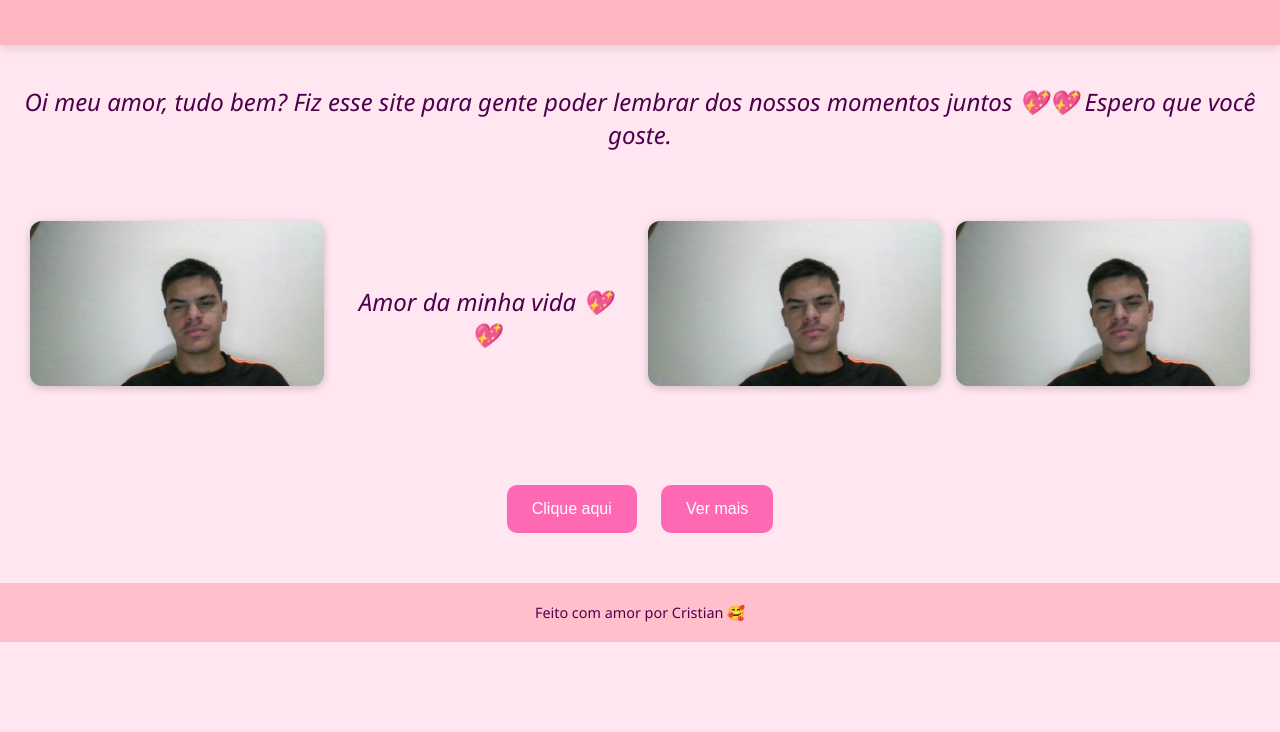
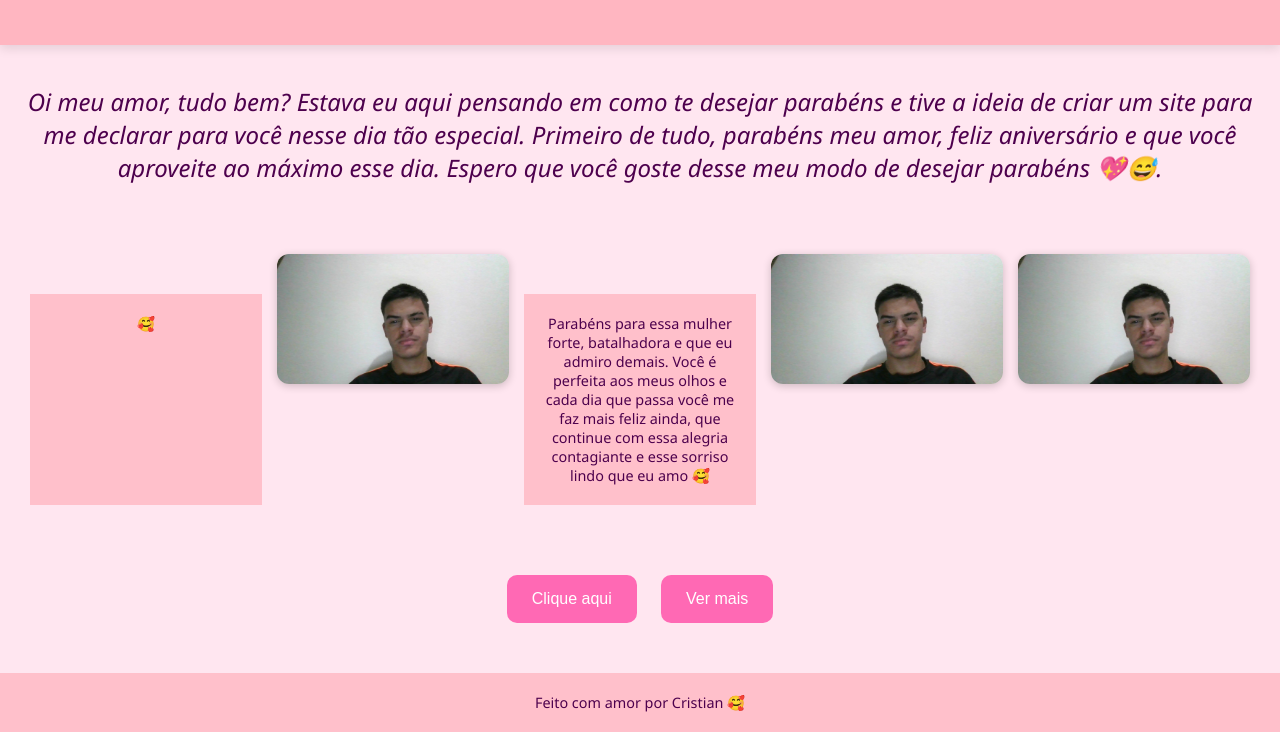
Before and after one commit to Cristianbarbara/declaracao_sthefhany, a plain HTML site: page index.html in a window 1280 px wide. Shown: the part 144-876 px from the top of the page. Before the commit the page ends 800 px from the top, so only its background shows below. Drawn offline with Linux system fonts and the light colour scheme.

Commit message:
Add files via upload

```diff
--- a/index.html
+++ b/index.html
@@ -82,15 +82,18 @@
   </header>
 
   <section class="frase-especial">
-    <p><em>Oi meu amor, tudo bem? Fiz esse site para gente poder lembrar dos nossos momentos juntos 💖💖 Espero que você goste. </em></p>
+    <p><em>Oi meu amor, tudo bem? Estava eu aqui pensando em como te desejar parabéns e tive a ideia de criar um site para me declarar para você nesse dia tão especial. Primeiro de tudo, parabéns meu amor, feliz aniversário e que você aproveite ao máximo esse dia. Espero que você goste desse meu modo de desejar parabéns 💖😅. </em></p>
   </section>
 
   <section class="galeria">
     <!-- Adicione suas imagens abaixo -->
+    <footer>
+         🥰
+      </footer>
     <img src="foto1.jpg" alt="Foto 1">
-    <section class="frase-especial">
-        <p><em>Amor da minha vida 💖💖 </em></p>
-      </section>
+    <footer>
+        Parabéns para essa mulher forte, batalhadora e que eu admiro demais. Você é perfeita aos meus olhos e cada dia que passa você me faz mais feliz ainda, que continue com essa alegria contagiante e esse sorriso lindo que eu amo 🥰
+      </footer>
     <img src="foto2.jpg" alt="Foto 2">
     <img src="foto3.jpg" alt="Foto 3">
     <!-- ... -->
```
